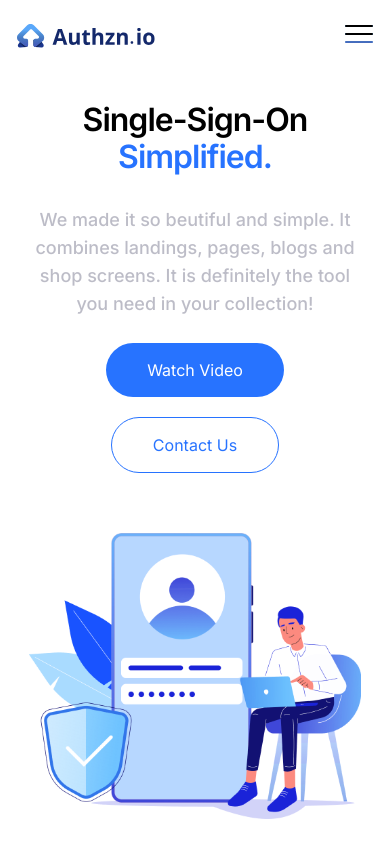
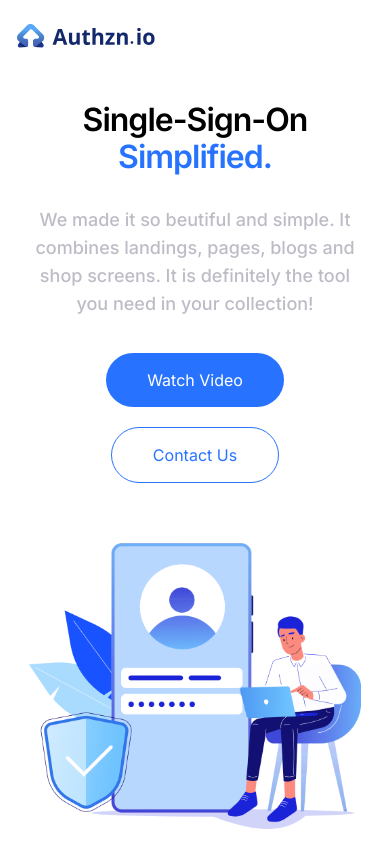
Before and after one commit to dennyangestipratama/web-authzn, a React (Create React App) app: page / in a window 390 px wide. Shown: the top 844 px of the page. Built offline with nearby package versions, Linux system fonts and the light colour scheme.

Commit message:
fix feedback mobile view

```diff
--- a/src/Pages/Hero/index.js
+++ b/src/Pages/Hero/index.js
@@ -1,30 +1,28 @@
-import HeroIMG from "@Image/banner.png";
+import { Link } from 'react-router-dom'
+
+import HeroIMG from '@Image/banner.png'
 
 export default function Hero() {
    return (
-    <section className="hero">
-      <div className="hero__content">
-        <h2 className="text__banner">
-          <span className="clr-darkPrimary">Single-Sign-On</span>
-          <span className="clr-primary">Simplified.</span>
+      <section className='hero'>
+         <div className='hero__content'>
+            <h2 className='text__banner'>
+               <span className='clr-darkPrimary'>Single-Sign-On</span>
+               <span className='clr-primary'>Simplified.</span>
             </h2>
-        <p className="clr-text">
-          We made it so beutiful and simple. It combines landings, pages, blogs
-          and shop screens. It is definitely the tool you need in your
-          collection!
+            <p className='clr-text'>
+               We made it so beutiful and simple. It combines landings, pages, blogs and shop screens. It is definitely the tool you need in your collection!
             </p>
-        <div className="hero__btn">
-          <button className="bg-primary clr-white btn__primary">
-            Watch Video
-          </button>
-          <button className="bg-white clr-primary btn__outline--primary">
-            Contact Us
-          </button>
+            <div className='hero__btn'>
+               <button className='bg-primary clr-white btn__primary'>Watch Video</button>
+               <Link to={'/signup'}>
+                  <button className='bg-white clr-primary btn__outline--primary'>Contact Us</button>
+               </Link>
             </div>
          </div>
-      <div className="hero__image">
-        <img src={HeroIMG} alt="banner" />
+         <div className='hero__image'>
+            <img src={HeroIMG} alt='banner' />
          </div>
       </section>
-  );
+   )
 }
--- a/src/Pages/Step/index.js
+++ b/src/Pages/Step/index.js
@@ -48,7 +48,7 @@ export default function Step() {
 
                   <div>
                      <h5 className='clr-primaryDark'>Illustration</h5>
-                     <p>This is a content of the steps. Can be up to three lines. </p>
+                     <p style={{ marginRight: '2rem' }}>This is a content of the steps. Can be up to three lines. </p>
                   </div>
                </div>
             </div>
--- a/src/Styles/layout/_header.scss
+++ b/src/Styles/layout/_header.scss
@@ -31,10 +31,6 @@
 
 .header__auth__svg {
     display: none;
-
-    @include respondTo(tablet) {
-        display: block;
-    }
 }
 
 .nav__btn {
--- a/src/Styles/pages/_hero.scss
+++ b/src/Styles/pages/_hero.scss
@@ -27,7 +27,7 @@
     margin-top: 50px;
 
     @include respondTo(tablet) {
-        margin-top: 25px;
+        margin-top: 15px;
         display: grid;
         place-items: center;
     }
--- a/src/Styles/pages/_step.scss
+++ b/src/Styles/pages/_step.scss
@@ -12,7 +12,7 @@
     }
 
     @include respondTo(tablet) {
-        padding: 76px 43px;
+        padding: 0px 43px;
     }
 }
 
@@ -42,7 +42,7 @@
     border-radius: 100px;
 
     @include respondTo(tablet) {
-        margin-left: 5rem;
+        margin-left: 4rem;
     }
 }
 
@@ -115,6 +115,7 @@
             font-weight: 500;
             font-size: 18px;
             justify-content: center;
+            margin-right: 2rem;
         }
     }
 
@@ -123,7 +124,7 @@
         margin-bottom: 9px;
         margin-top: 0px;
         img {
-           margin-left: 5.5rem;
+           margin-left: 3.5rem;
            margin-bottom: 14px;
         }
     }
```
Lines whose indentation alone changed are shown as unchanged.
